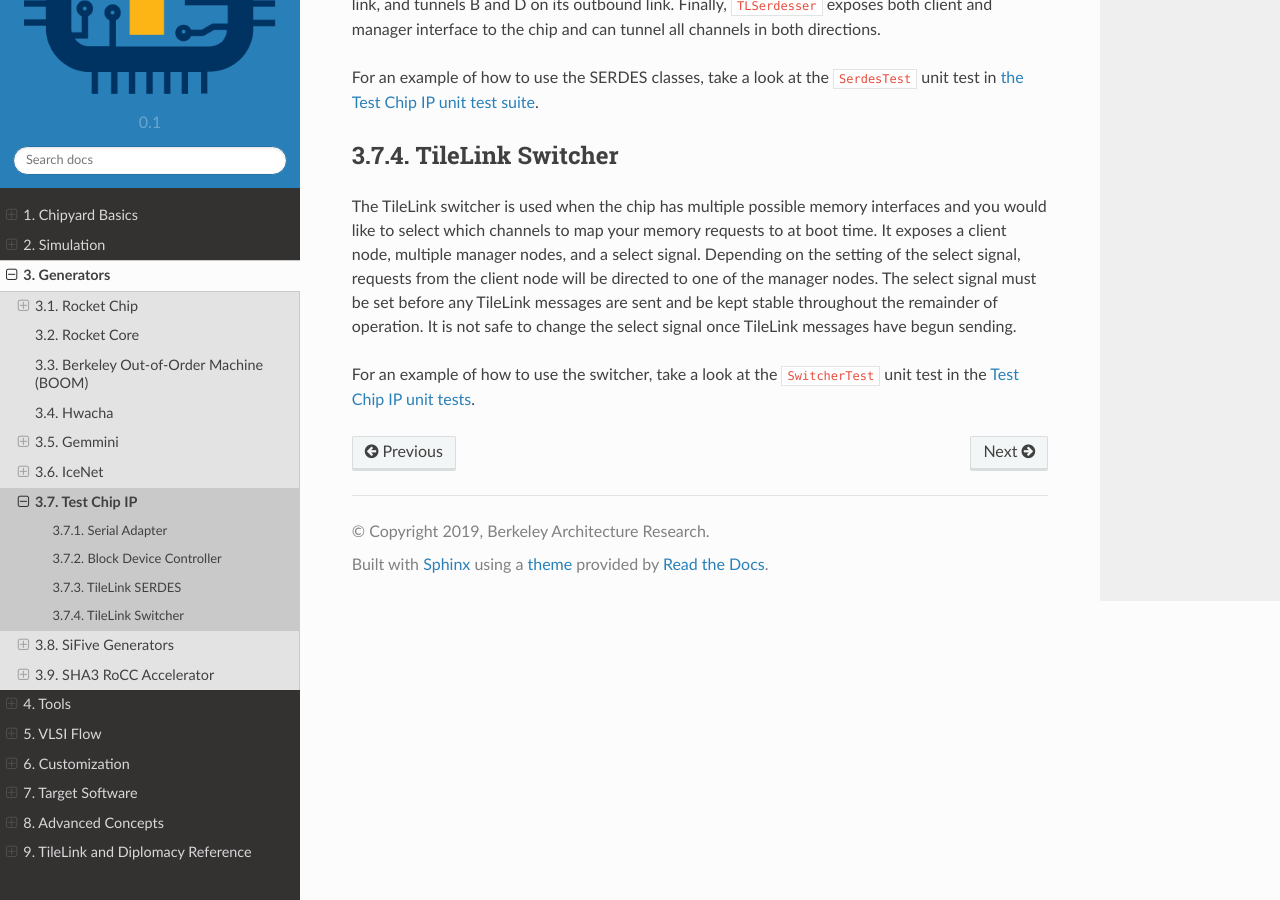
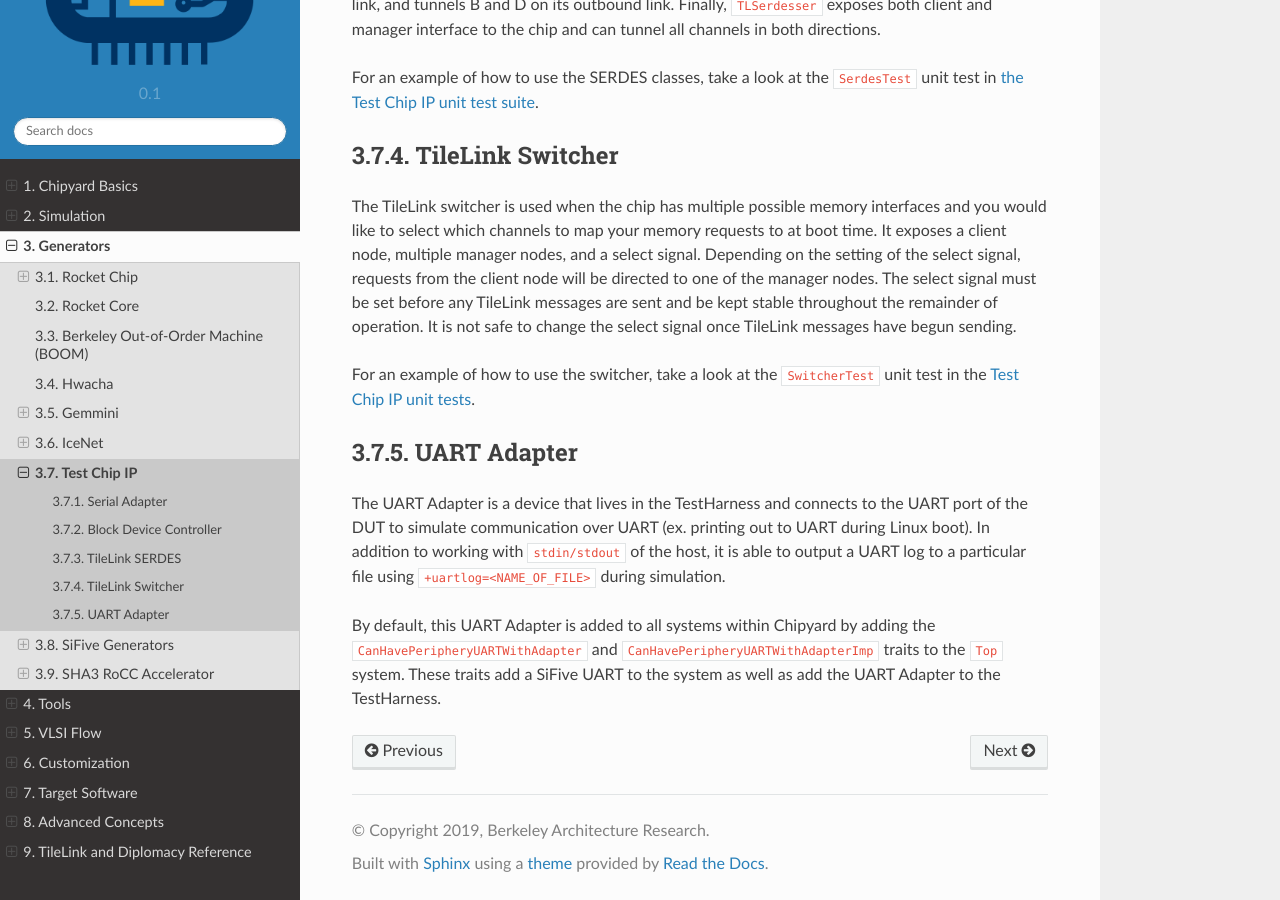
Before and after one commit to ucb-bar/chipyard, a Sphinx documentation site: the page built from docs/Generators/TestChipIP.rst, in a window 1280 px wide and 900 px high, scrolled down 939 px. Built offline with Sphinx 7.4.7 and the Read the Docs theme 2.0.0, drawn with Linux system fonts in a browser that asks for light colours; some of the changed text lies outside the part shown.

Commit message:
[uart] bump testchipip | add small documentation in generators section

```diff
--- a/docs/Generators/TestChipIP.rst
+++ b/docs/Generators/TestChipIP.rst
@@ -3,7 +3,7 @@ Test Chip IP
 
 Chipyard includes a Test Chip IP library which provides various hardware
 widgets that may be useful when designing SoCs. This includes a :ref:`Serial Adapter`,
-:ref:`Block Device Controller`, :ref:`TileLink SERDES`, and :ref:`TileLink Switcher`.
+:ref:`Block Device Controller`, :ref:`TileLink SERDES`, :ref:`TileLink Switcher`, and :ref:`UART Adapter`.
 
 Serial Adapter
 --------------
@@ -61,3 +61,15 @@ the select signal once TileLink messages have begun sending.
 
 For an example of how to use the switcher, take a look at the ``SwitcherTest``
 unit test in the `Test Chip IP unit tests <https://github.com/ucb-bar/testchipip/blob/master/src/main/scala/Unittests.scala>`_.
+
+UART Adapter
+------------
+
+The UART Adapter is a device that lives in the TestHarness and connects to the
+UART port of the DUT to simulate communication over UART (ex. printing out to UART
+during Linux boot). In addition to working with ``stdin/stdout`` of the host, it is able to
+output a UART log to a particular file using ``+uartlog=<NAME_OF_FILE>`` during simulation.
+
+By default, this UART Adapter is added to all systems within Chipyard by adding the
+``CanHavePeripheryUARTWithAdapter`` and ``CanHavePeripheryUARTWithAdapterImp`` traits to the ``Top`` system.
+These traits add a SiFive UART to the system as well as add the UART Adapter to the TestHarness.
```
